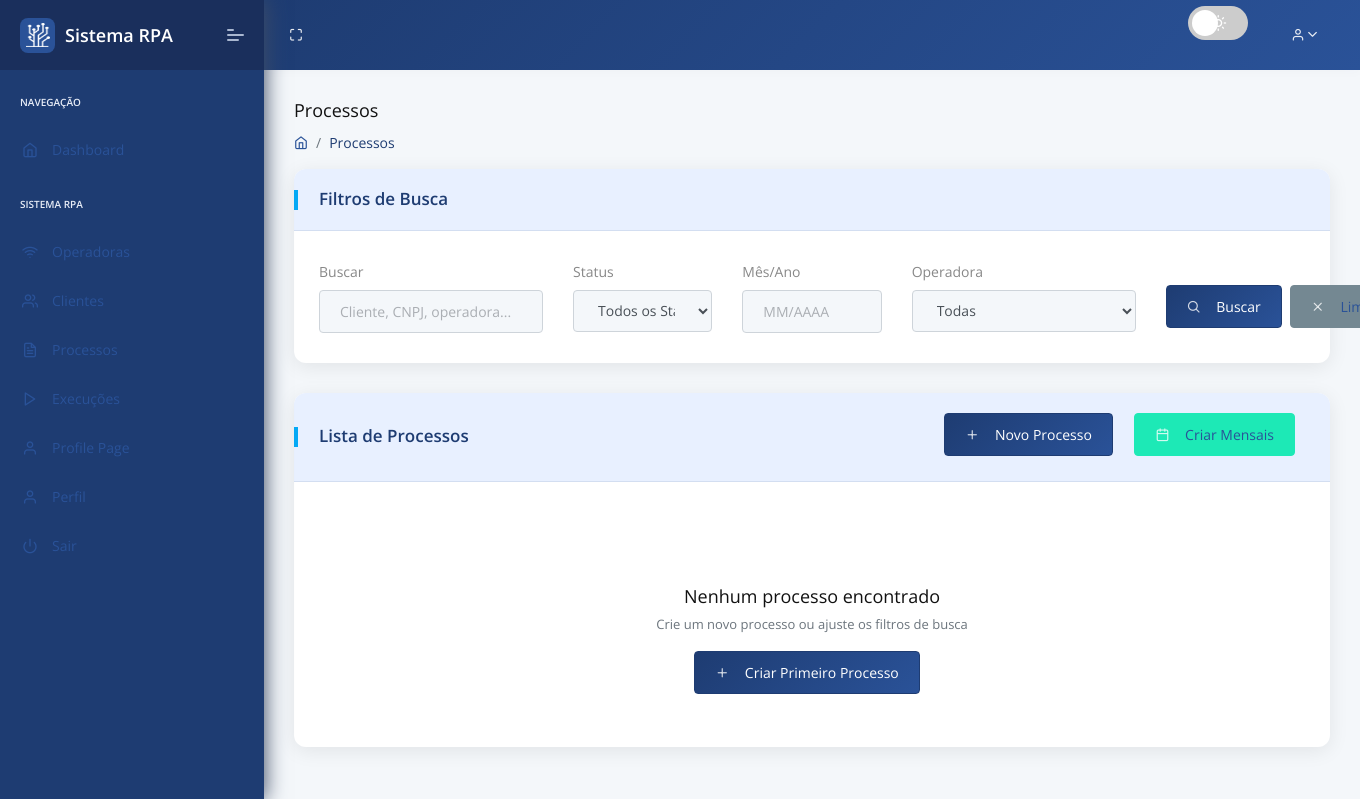
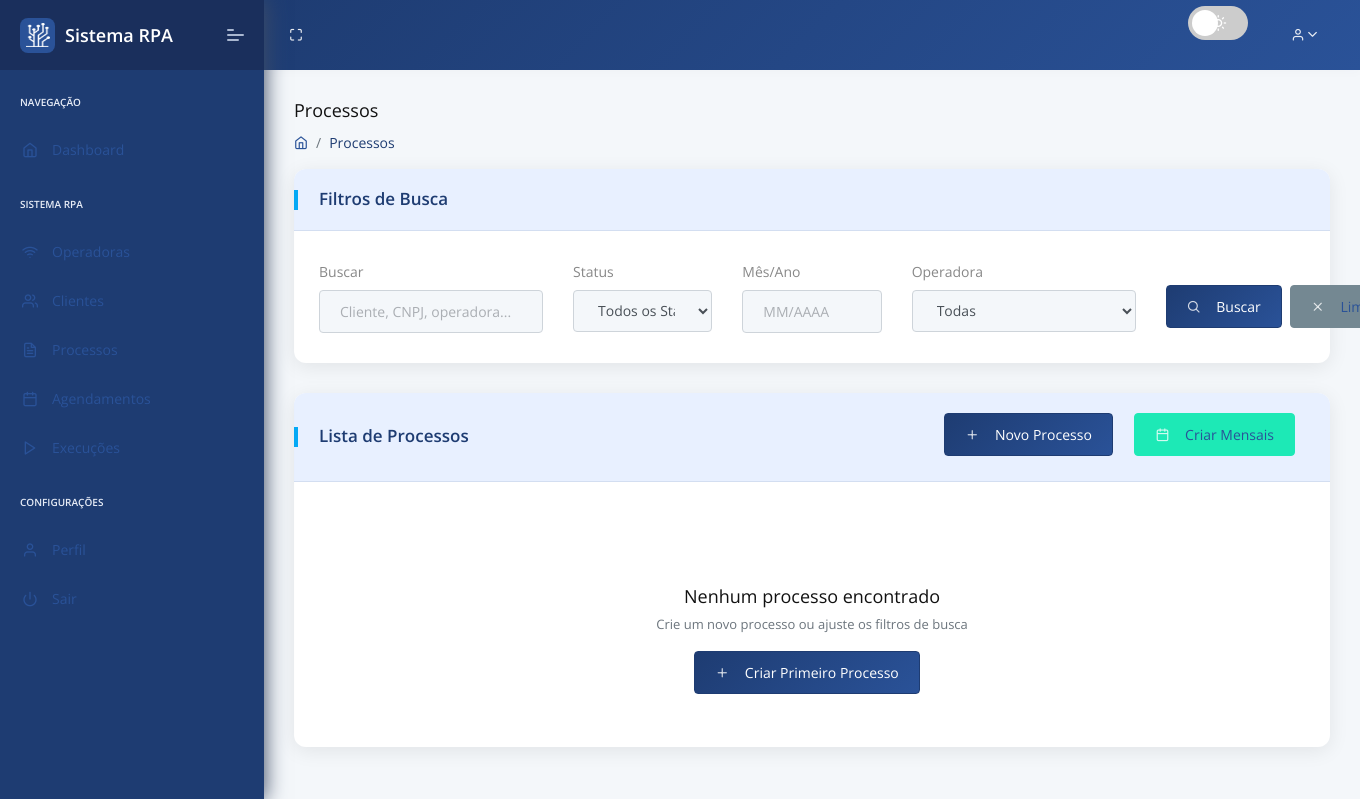
Before and after one commit to tiagopereiraramos/tirus-dash-flask, a Flask app: page /processos/ in a window 1360 px wide; the page is wider, and only the part inside the window is pictured. Shown: the top 799 px of that part. Run offline with Flask 3, Linux system fonts and the light colour scheme; the visitor is signed in with stand-in values (Sample User, id 1); data that the repository does not hold is empty; parts of the project's set-up code (start-up, migrations or seed data) failed here and were passed over; some libraries are stand-ins or nearby versions.

Commit message:
Update navigation and profile features to improve user experience
This commit refactors the sidebar navigation to include the "Agendamentos" menu item and removes the "Portal da Operadora" field from the operator details page. It also adds a new JWT token field to the user profile for administrators.

Replit-Commit-Author: Agent
Replit-Commit-Session-Id: ff80d382-7aaf-4c9e-bd52-c4ef5c45dce3
Replit-Commit-Checkpoint-Type: intermediate_checkpoint
Replit-Commit-Event-Id: 763a5a40-5385-4a1b-8325-820a5cbbbbc2
Replit-Commit-Screenshot-Url: https://storage.googleapis.com/screenshot-production-us-central1/1a2b82d6-df5c-482e-9891-b73624684c9a/ff80d382-7aaf-4c9e-bd52-c4ef5c45dce3/Jcu21G7

```diff
--- a/apps/templates/includes/sidebar.html
+++ b/apps/templates/includes/sidebar.html
@@ -30,7 +30,8 @@
                         <span class="pcoded-mtext">Operadoras</span>
                     </a>
                 </li>
-                        <li data-username="Clientes" class="nav-item {% if 'clientes' in segment %} active {% endif %}">
+                <li data-username="Clientes"
+                    class="nav-item {% if 'clientes' in segment %} active {% endif %}">
                     <a href="{{ url_for('clientes_bp.index') }}" class="nav-link">
                         <span class="pcoded-micon"><i class="feather icon-users"></i></span>
                         <span class="pcoded-mtext">Clientes</span>
@@ -43,6 +44,13 @@
                         <span class="pcoded-mtext">Processos</span>
                     </a>
                 </li>
+                <li data-username="Agendamentos"
+                    class="nav-item {% if 'agendamentos' in segment %} active {% endif %}">
+                    <a href="#" class="nav-link">
+                        <span class="pcoded-micon"><i class="feather icon-calendar"></i></span>
+                        <span class="pcoded-mtext">Agendamentos</span>
+                    </a>
+                </li>
                 <li data-username="Execucoes"
                     class="nav-item {% if 'execucoes' in segment %} active {% endif %}">
                     <a href="#" class="nav-link">
@@ -50,24 +58,17 @@
                         <span class="pcoded-mtext">Execuções</span>
                     </a>
                 </li>
-                <li data-username="Profile Page"
+
+                <li class="nav-item pcoded-menu-caption">
+                    <label>Configurações</label>
+                </li>
+
+                <li data-username="Perfil"
                     class="nav-item {% if 'profile' in segment %} active {% endif %}">
                     <a href="/profile.html" class="nav-link">
                         <span class="pcoded-micon"><i class="feather icon-user"></i></span>
-                            <span class="pcoded-mtext">Profile Page</span></a>
-                </li>
-                <!-- Menu items não utilizados comentados para apresentação -->
-                <!--
-                <li class="nav-item pcoded-menu-caption">
-                    <label>UI Element</label>
-                </li>
-                -->
-
-                <li data-username="Profile Page"
-                    class="nav-item {% if 'profile' in segment %} active {% endif %}">
-                    <a href="/profile.html" class="nav-link">
-                        <span class="pcoded-micon"><i class="feather icon-user"></i></span>
-                            <span class="pcoded-mtext">Perfil</span></a>
+                        <span class="pcoded-mtext">Perfil</span>
+                    </a>
                 </li>
 
                 <li data-username="Logout" class="nav-item">
```
Also changed, not shown: apps/templates/operadoras/detalhes.html (+0 -11 lines). Lines whose indentation alone changed are shown as unchanged.
